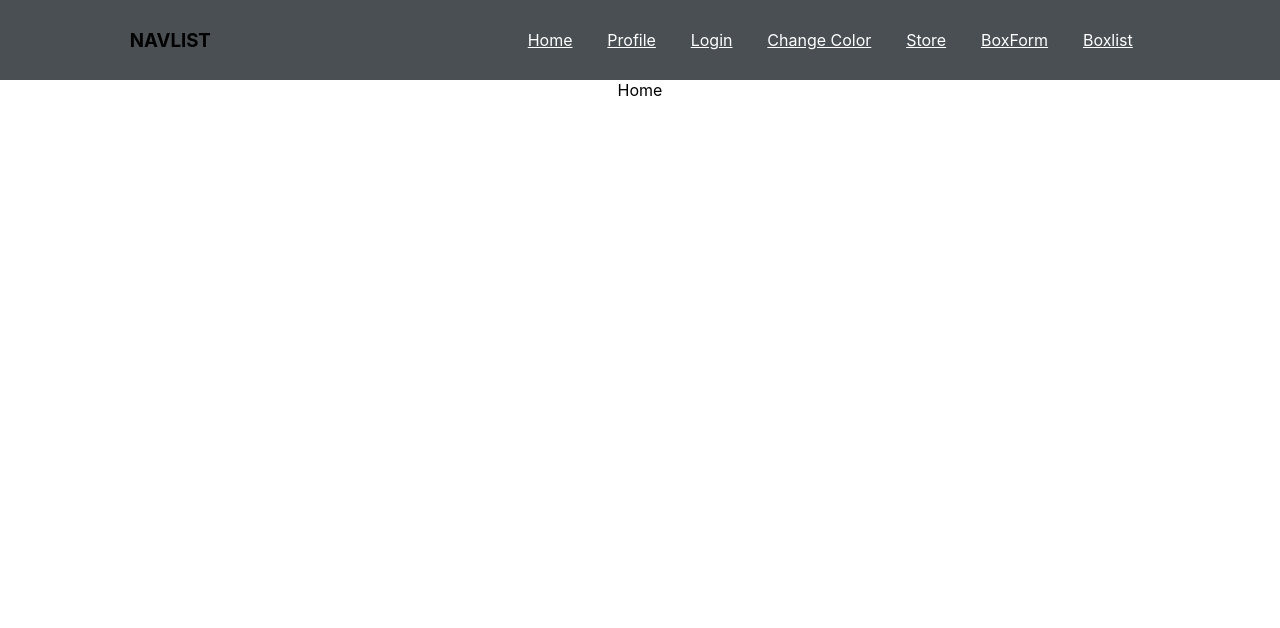
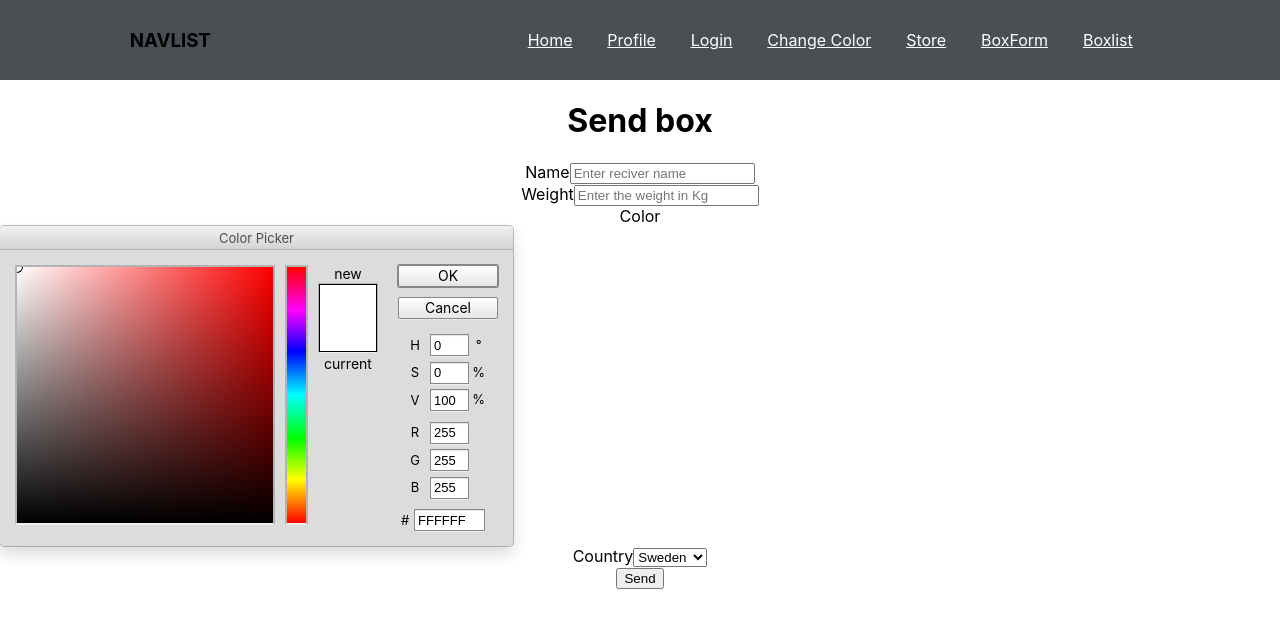
Before and after one commit to xerox134/Boxinator, a React (Create React App) app in the folder frontend/: page /#/Boxform in a window 1280 px wide. Before the commit this address led to /#/. Shown: the top 628 px of the page. Built offline with nearby package versions, Linux system fonts and the light colour scheme.

Commit message:
form 0.2

```diff
--- a/frontend/package.json
+++ b/frontend/package.json
@@ -9,6 +9,7 @@
     "@testing-library/react": "^13.1.1",
     "@testing-library/user-event": "^13.5.0",
     "react": "^18.1.0",
+    "react-color": "^2.19.3",
     "react-dom": "^18.1.0",
     "react-hook-form": "^7.30.0",
     "react-redux": "^8.0.1",
--- a/frontend/src/Components/Form.js
+++ b/frontend/src/Components/Form.js
@@ -1,30 +1,41 @@
-import React from 'react';
-import useForm from './useForm';
-import validateInfo from './validateInfo';
+import React, {useState} from 'react';
+import {useForm} from 'react-hook-form';
+import { PhotoshopPicker } from 'react-color';
 
 export default function Form() {
 
-    const {handleChange, values, handleSubmit, errors}=useForm(validateInfo);
+const {register,handleSubmit} = useForm();
+const [color,setColor]= useState('#fff')
 
+const onSubmit=(data)=>{
+
+ data.color=color
+
+ if(data.color.h>167||data.color.h>270){
+   alert("BLUE Colors are not accepted!")
+ }
+  console.log(data)
+}
   return (
     <div className='form-content-right'>
 
-   <form className='form' onSubmit={handleSubmit}>
-      <h1>
-        Send box
-      </h1>
+   <form className='form' onSubmit={handleSubmit(onSubmit)}>
+
+
+
+      <h1> Send box</h1>
+
       <div className='form-inputs'>
-        <div className='form-label'>Name</div>
+        <label className='form-label'>Name</label>
+
         <input
           className='form-input'
           type='text'
-          name='name'
           placeholder='Enter reciver name'
-          value={values.name}
-          onChange={handleChange}
+          {...register('name', { required: true })}
+
 
         />
-        {errors.name && <p>{errors.name}</p>}
 
       </div>
       <div className='form-inputs'>
@@ -32,48 +43,57 @@ export default function Form() {
         <input
           className='form-input'
           type='number'
-          name='weight'
           placeholder='Enter the weight in Kg'
-          value={values.weight}
           min="0"
-          onChange={handleChange}
+          {...register('weight', { required: true })}
 
         />
-                {errors.weight && <p>{errors.weight}</p>}
 
       </div>
+
+
       <div className='form-inputs'>
-        <label className='form-label'>Password</label>
-        <input
-          className='form-input'
-          type='password'
-          name='password'
-          placeholder='Enter your password'
-          value={values.password}
-          onChange={handleChange}
-
-        />
-                {errors.password && <p>{errors.password}</p>}
+        <label className='form-label'>Color</label>
+        <PhotoshopPicker  color={color} onChange={updatedColor=>setColor(updatedColor.hsl)}  />
 
       </div>
-      <div className='form-inputs'>
-        <label htmlFor='password2' className='form-label'>Confirm Password</label>
-        <input
-          className='form-input'
-          id='password2'
-          type='password'
-          name='password2'
-          placeholder='Confirm your password'
-          value={values.password2}
-          onChange={handleChange}
 
-        />
-                {errors.password2 && <p>{errors.password2}</p>}
+       <div className='form-inputs'>
+        <label className='form-label'>Country</label>
+        <select {...register('Country', { required: true })} >
+          <option value="Sweden">Sweden</option>
+          <option value="China">China</option>
+          <option value="Brazil">Brazil</option>
+          <option value="Australia">Australia</option>
+        </select>
 
       </div>
+
       <button className='form-input-btn' type='submit'>Send</button>
     </form>
   </div>
 
 )
+
+// Conversion from rgb to hsl. My definition of blue is h in hsl between 167-270
+// Ref: https://www.30secondsofcode.org/js/s/rgb-to-hsl
+// const RGBToHSL = (r, g, b) => {
+//   r /= 255;
+//   g /= 255;
+//   b /= 255;
+//   const l = Math.max(r, g, b);
+//   const s = l - Math.min(r, g, b);
+//   const h = s
+//     ? l === r
+//       ? (g - b) / s
+//       : l === g
+//       ? 2 + (b - r) / s
+//       : 4 + (r - g) / s
+//     : 0;
+//   return [
+//     60 * h < 0 ? 60 * h + 360 : 60 * h,
+//     100 * (s ? (l <= 0.5 ? s / (2 * l - s) : s / (2 - (2 * l - s))) : 0),
+//     (100 * (2 * l - s)) / 2,
+//   ];
+// };
 }
--- a/frontend/src/Components/useForm.js
+++ /dev/null
@@ -1,32 +0,0 @@
-import { useState,useEffect } from "react";
-
-
-
-const useForm = (validate) =>{
-    const [values,setValues]=useState({
-        name:'',
-        weight:'',
-        password:'',
-        password2:''
-    })
-
-    const[errors,setErrors] = useState({})
-    const [isSubmitting, setIsSubmitting]=useState(false)
-
-    const handleChange =e=>{
-        const {name,value} = e.target
-        setValues({
-            ...values,[name]: value
-        })
-    }
-
- const handleSubmit =e=>{
-     e.preventDefault()
-
-     setErrors(validate(values));
-     setIsSubmitting(true)
- };
-return {handleChange, values, handleSubmit, errors}
-}
-
-export default useForm
--- a/frontend/src/Components/validateInfo.js
+++ /dev/null
@@ -1,19 +0,0 @@
-
-export default function validateInfo(values) {
-    let errors = {
-    }
-
-    if(!values.name.trim()){
-        errors.name="Name Required"
-    }
-
-    if(!values.weight.trim()){
-        errors.weight="weight Required"
-    } else if(values.weight<=0){
-        errors.weight='weight number cant be negative or 0!'
-    }
-
-
-
-  return errors
-}
```
Also changed, not shown: 1 other file (tests, documents, lock files or other folders).
